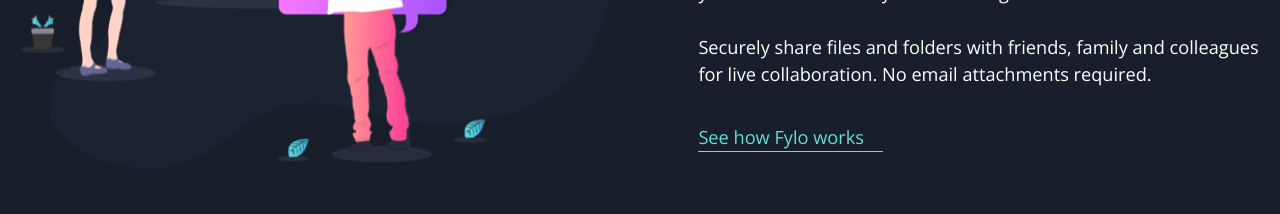
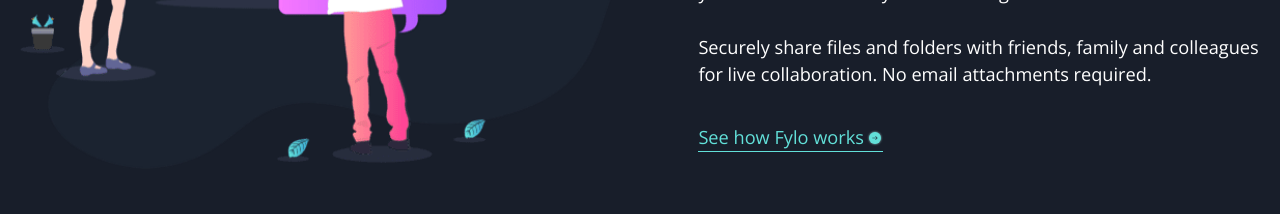
Before and after one commit to Alefhcolaco/fylo-lading-page, a Next.js app: page / in a window 1280 px wide. Shown: the part 2460-2674 px from the top of the page. Built offline with nearby package versions, Linux system fonts and the light colour scheme.

Commit message:
Update tailwind.config.js

```diff
--- a/tailwind.config.js
+++ b/tailwind.config.js
@@ -7,7 +7,8 @@ module.exports = {
   theme: {
     extend: {
       backgroundImage: {
-        'curvy': "url('../public/bg-curvy-desktop.svg')",
+        'curvy': "url('/bg-curvy-desktop.svg')",
+        'arrow': "url('/icon-arrow.svg')",
       }
     },
   },
```
